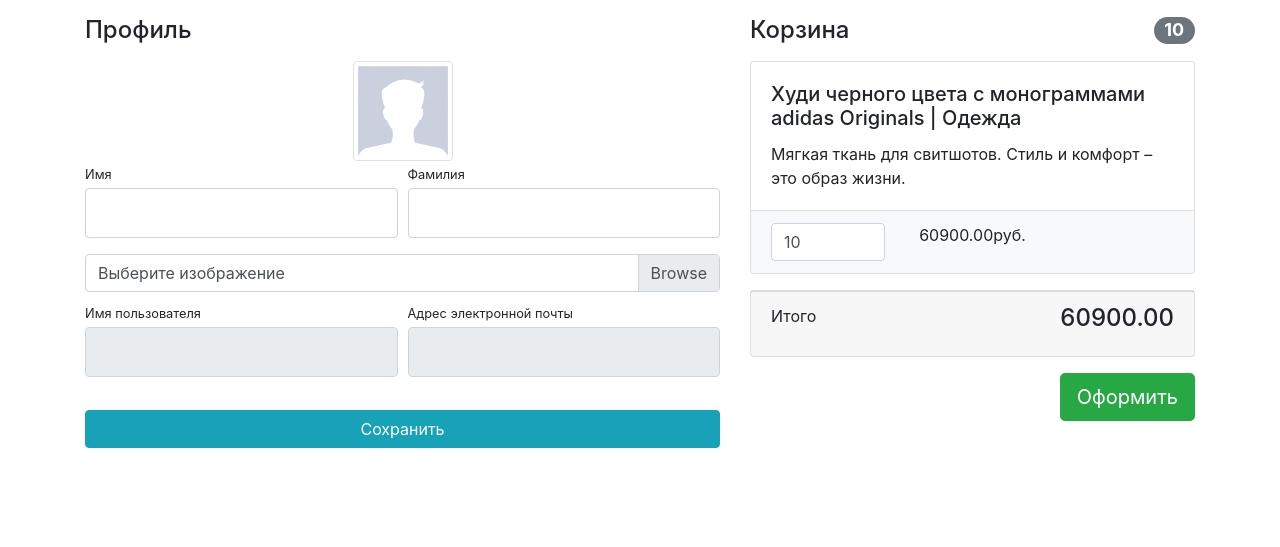
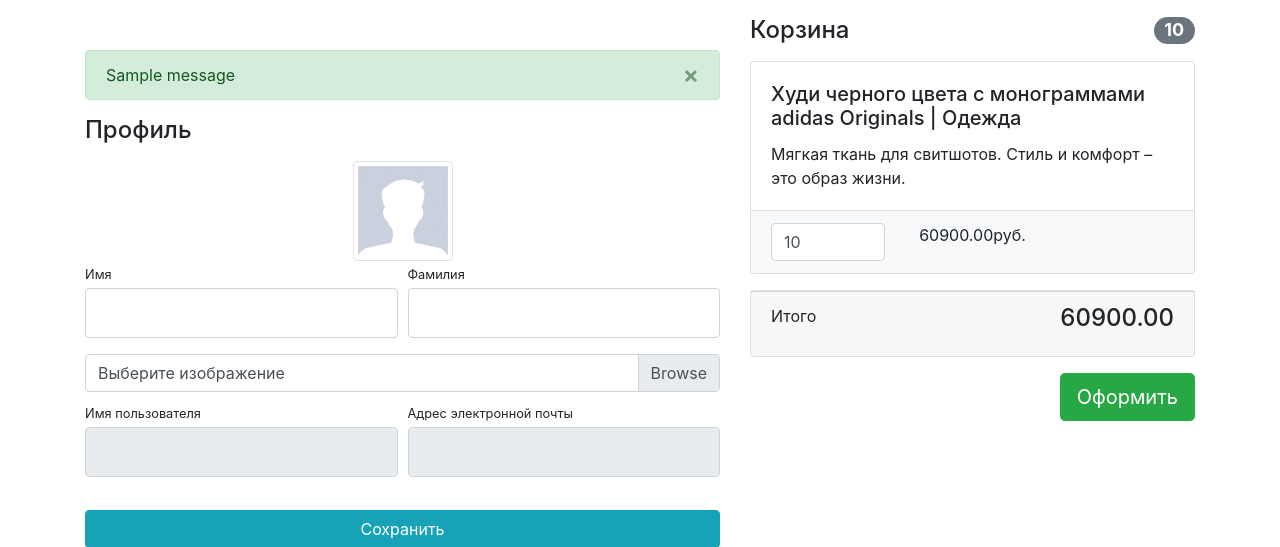
Before and after one commit to solovyova-1996/django, a Django app: template geekshop/users/templates/users/profile.html in a window 1280 px wide. Shown: the part 56-603 px from the top of the page. Run offline with Django 3.2, Linux system fonts and the light colour scheme; data comes from the database, SQL or seed files in the repository; tables that the repository leaves empty hold one stand-in row (values such as "Sample post"); the template is opened without the code that fills it: values that come from a table or form of the project are taken from there, most other values are stand-ins (such as "Sample title", 1, 10 or a date in 2020); one stand-in notice (Sample message) is shown; parts of the project's set-up code (start-up, migrations or seed data) failed here and were passed over; some libraries are stand-ins or nearby versions.

Commit message:
work from messages in profile

```diff
--- a/geekshop/users/templates/users/login.html
+++ b/geekshop/users/templates/users/login.html
@@ -3,7 +3,7 @@
 {% block content %}
     <div class="row justify-content-center">
         <div class="col-lg-5">
-            {% if form.errors or messages %}
+            {% if messages %}
                 <div class="alert {% if messages %} alert-success {% else %} alert-warning {% endif %}alert-dismissible fade show"
                      role="alert"
                      style="margin-top: 50px;">
--- a/geekshop/users/templates/users/profile.html
+++ b/geekshop/users/templates/users/profile.html
@@ -8,20 +8,20 @@
     <div class="container">
         <div class="row">
             <div class="col-lg-7">
-                {% if form.errors %}
-                    <div class="alert  alert-warning alert-dismissible fade show"
+                {% if  messages %}
+                    {% for message in messages %}
+                    <div class="alert {% if 'success' in message.tags %} alert-success{% else %}  alert-warning {% endif %} alert-dismissible fade show"
                          role="alert"
                          style="margin-top: 50px;">
-                        {{ form.errors | escape }}
-                        <button type="button" class="close" data-dismiss="alert"
-                                aria-label="Close">
-                            <span aria-hidden="true">&times;</span>
-                        </button>
-                    </div>
+                                {{ message }}
+                    {% endfor %}
+                            <button type="button" class="close" data-dismiss="alert"
+                                    aria-label="Close">
+                                <span aria-hidden="true">&times;</span>
+                            </button>
+                            </div>
                 {% endif %}
-                {#                {% endif %}#}
                 <h4 class="mt-3 mb-3">Профиль</h4>
-
                 <div class="col-lg-12 text-center">
 
                     <img width="100" height="100"
```
Also changed, not shown: geekshop/users/views.py (+7 -4 lines).
